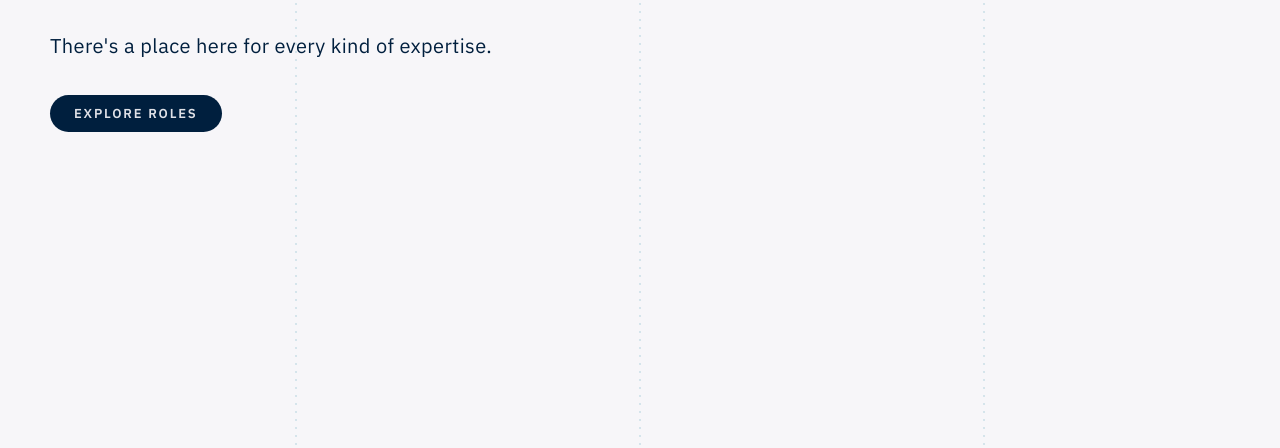
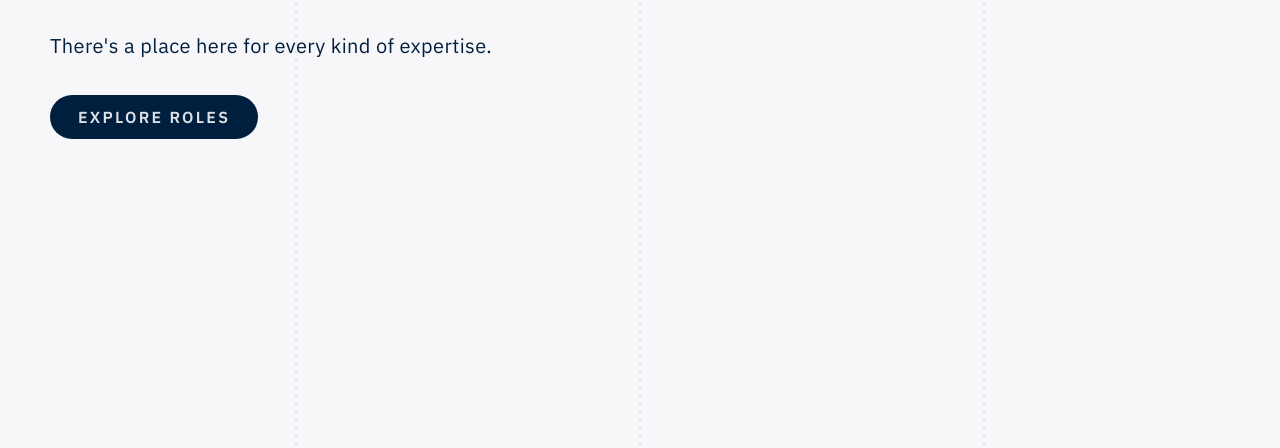
Before and after one commit to halyna-kuzminchuk/Career-page, a plain HTML site: page index.html in a window 1280 px wide. Shown: the part 440-888 px from the top of the page. Drawn offline with Linux system fonts and the light colour scheme.

Commit message:
Explore Roles button: apply btn--md size
Co-Authored-By: Claude Sonnet 4.6 <noreply@anthropic.com>

```diff
--- a/index.html
+++ b/index.html
@@ -120,7 +120,7 @@
               There's a place here for every kind of expertise.
             </p>
             <div class="home-hero__actions">
-              <a class="btn btn-space btn--primary" href="search.html"
+              <a class="btn btn-space btn--primary btn--md" href="search.html"
                 >Explore Roles</a
               >
             </div>
```
